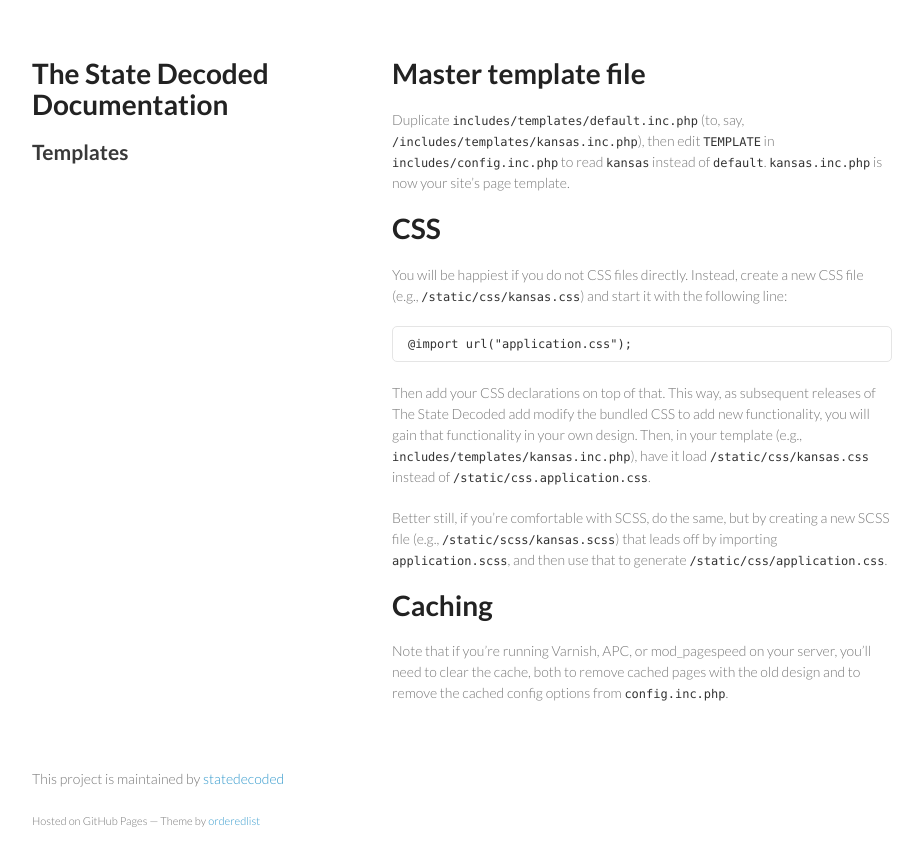
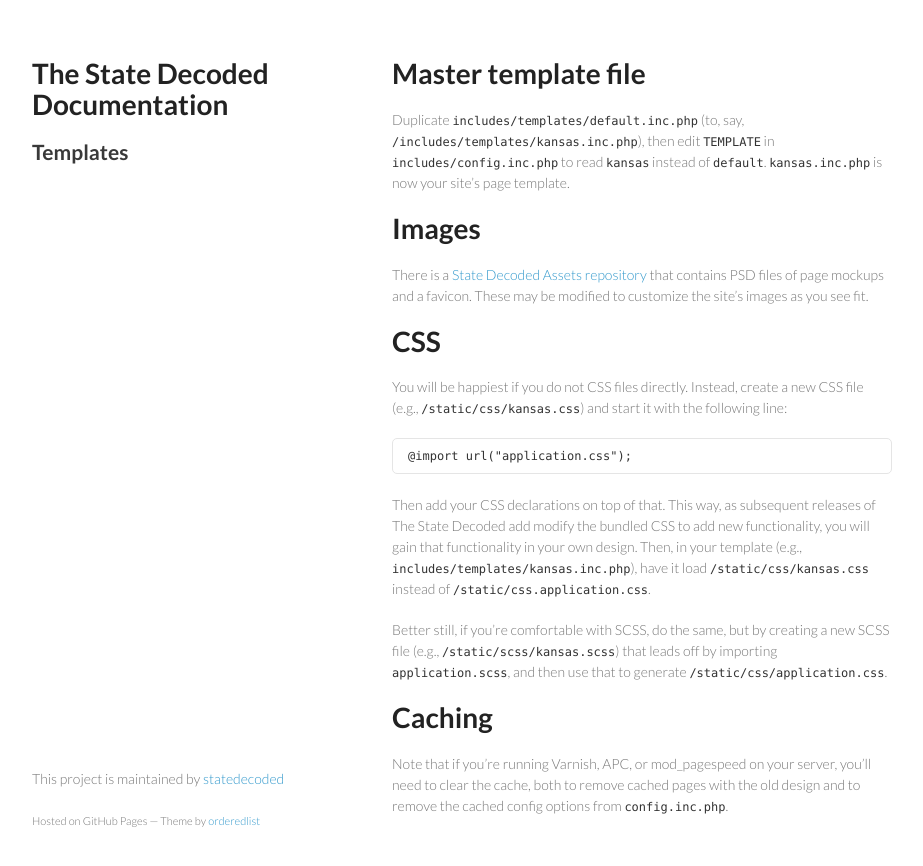
Before and after one commit to statedecoded/documentation, a Jekyll site: the page built from templates.md, in a window 1280 px wide. Shown: the top 866 px of the page, without its empty margins (178-1101 px from the left). Built offline with Jekyll 4.4.1, drawn with Linux system fonts in a browser that asks for light colours.

Commit message:
Link to static assets repository

```diff
--- a/templates.md
+++ b/templates.md
@@ -5,6 +5,9 @@
 
 # Master template file
 Duplicate `includes/templates/default.inc.php` (to, say, `/includes/templates/kansas.inc.php`), then edit `TEMPLATE` in `includes/config.inc.php` to read `kansas` instead of `default`. `kansas.inc.php` is now your site's page template.
+
+# Images
+There is a [State Decoded Assets repository](https://github.com/statedecoded/statedecoded-assets/) that contains PSD files of page mockups and a favicon. These may be modified to customize the site's images as you see fit.
 
 # CSS
 You will be happiest if you do not CSS files directly. Instead, create a new CSS file (e.g., `/static/css/kansas.css`) and start it with the following line:
```
